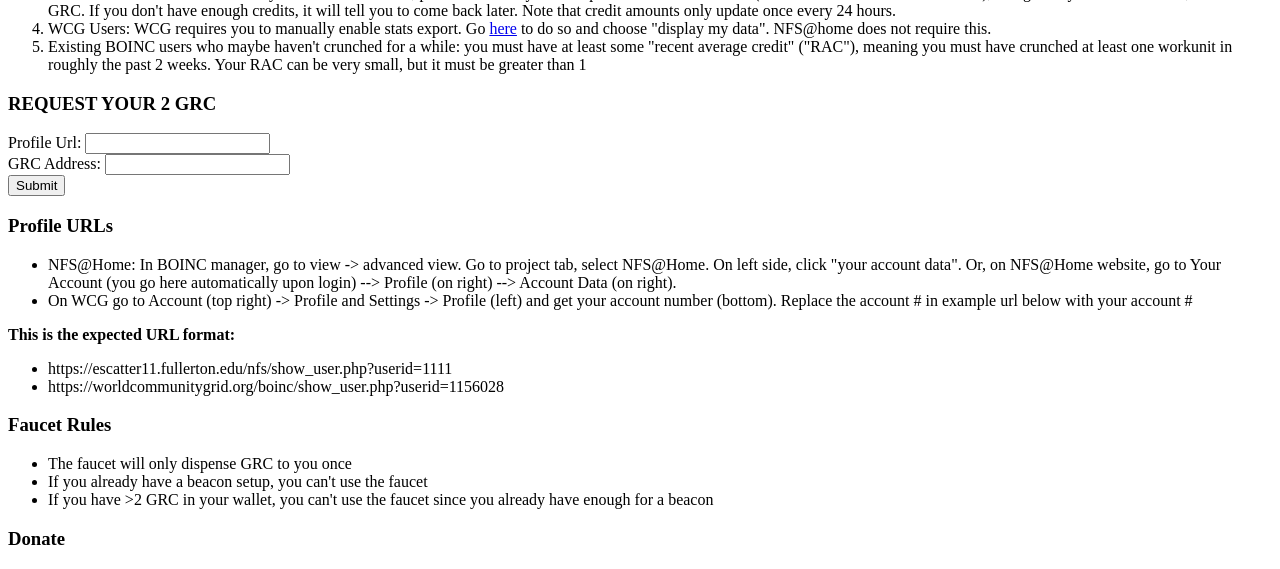
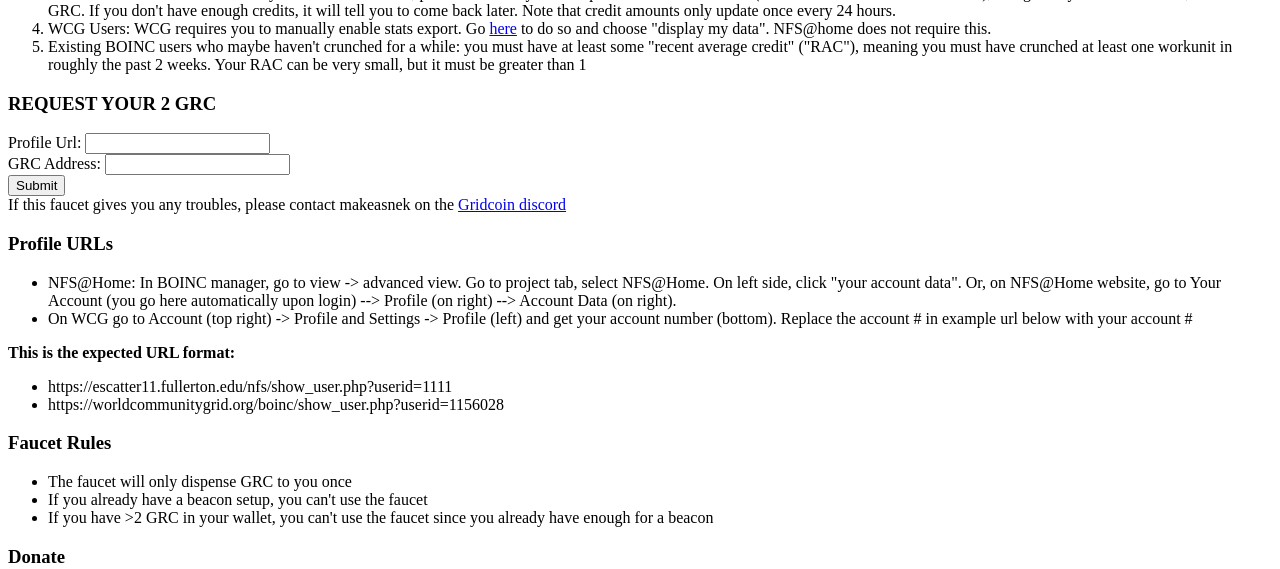
Before and after one commit to makeasnek/ScienceStatsFaucet, a Flask app: template templates/index.html in a window 1280 px wide. Shown: the part 274-843 px from the top of the page. Run offline with Flask 3, Linux system fonts and the light colour scheme; the template is opened without the code that fills it, so the values that code supplies are empty; parts of the project's set-up code (start-up, migrations or seed data) failed here and were passed over.

Commit message:
add note to index

```diff
--- a/templates/index.html
+++ b/templates/index.html
@@ -56,6 +56,7 @@
             {{ hcaptcha|safe }}
             <input type="submit" value="Submit">
         </form>
+If this faucet gives you any troubles, please contact makeasnek on the <a href="https://discord.gg/UMWUnMjN4x" target="_blank">Gridcoin discord</a>
         {{ SUCCESS|safe }}<h3>{{ ERROR }}</h3>
         <a id="profileurls"><h3>Profile URLs</h3></a>
         <ul>
```
